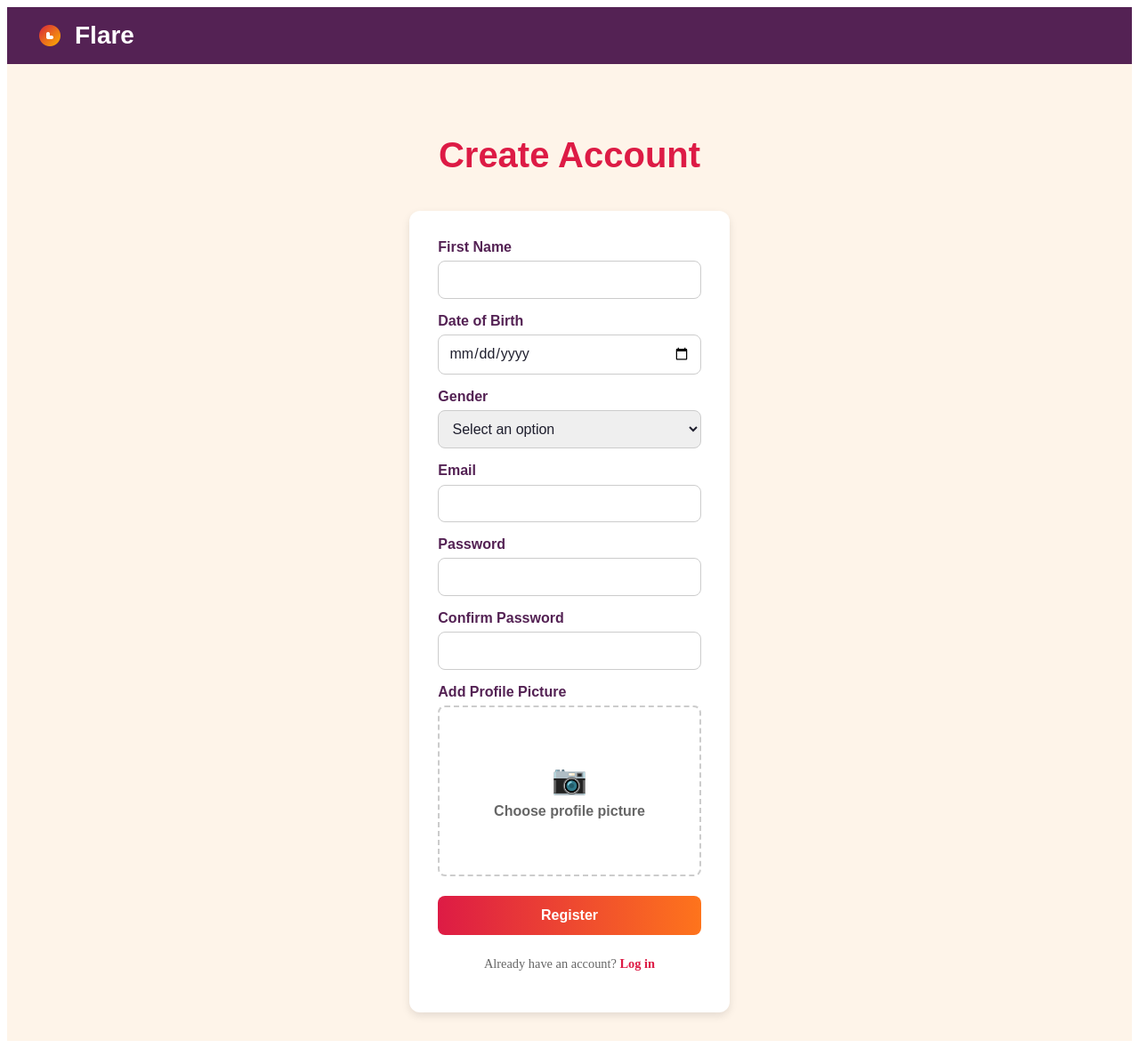
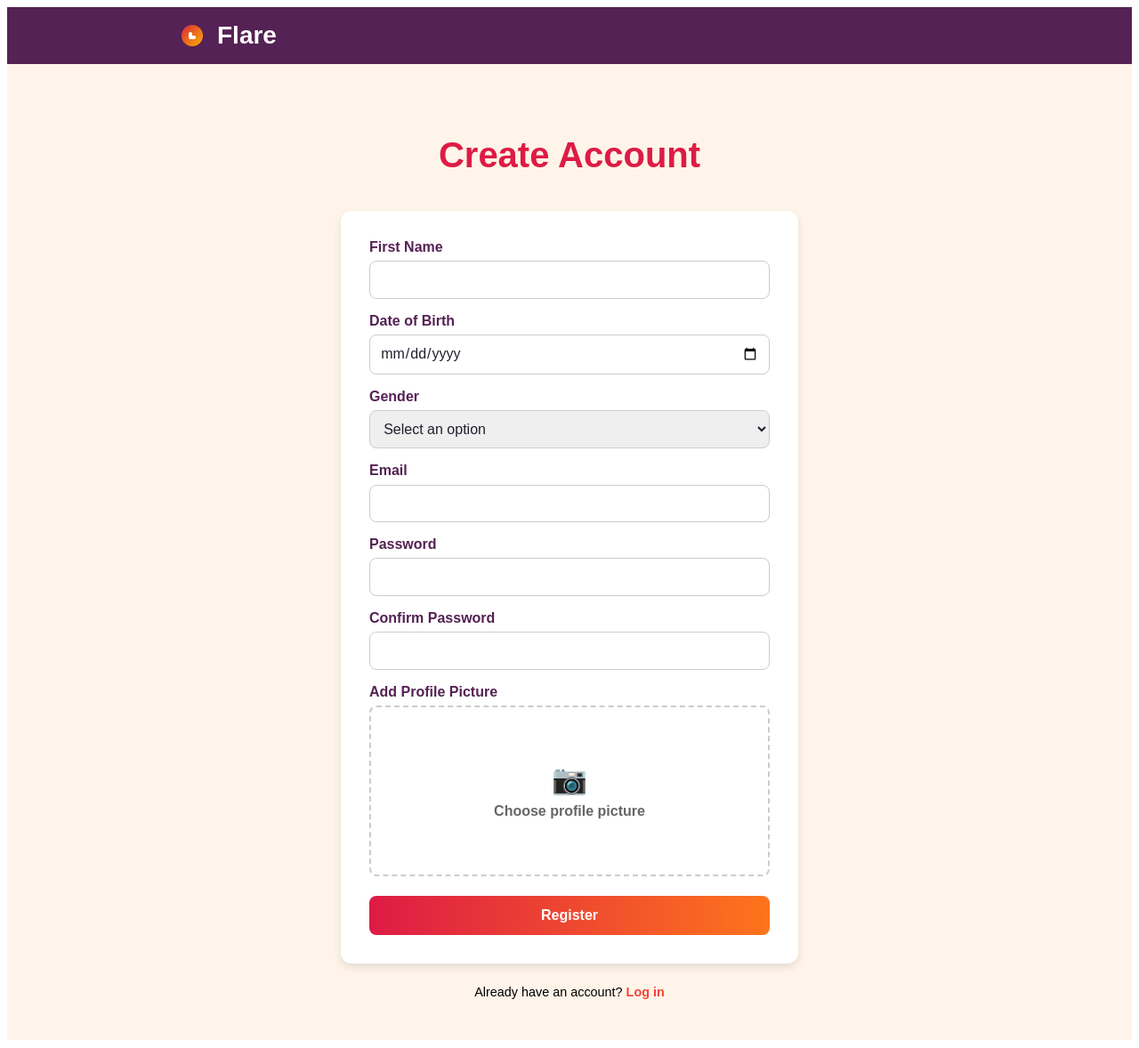
Before and after one commit to StephanieVDH/tinder-frontend, a Vue app: page /register in a window 1280 px wide. Shown: the whole page at 89% size. Built offline with nearby package versions, Linux system fonts and the light colour scheme.

Commit message:
header layout

```diff
--- a/src/components/LogIn.vue
+++ b/src/components/LogIn.vue
@@ -1,13 +1,11 @@
 <template>
   <div class="login-container">
     <header class="header">
-      <div class="nav-container">
-        <div class="logo">
-          <div class="logo-icon">
-            <img src="@/assets/logo.png" alt="Flare Logo" width="32" height="32" />
-          </div>
-          <span class="logo-text">Flare</span>
+      <div class="logo">
+        <div class="logo-icon">
+          <img src="@/assets/logo.png" alt="Flare Logo" width="32" height="32" />
         </div>
+        <span class="logo-text">Flare</span>
       </div>
     </header>
     <section class="login-main">
@@ -121,24 +119,16 @@ export default {
 
 .header {
   background: #542254;
-  padding: 1rem 0;
+  padding: 1rem 2rem;
   position: relative;
   z-index: 100;
-}
-
-.nav-container {
-  max-width: 1200px;
-  margin: 0 auto;
-  padding: 0 2rem;
-  display: flex;
-  justify-content: space-between;
-  align-items: center;
 }
 
 .logo {
   display: flex;
   align-items: center;
   gap: 0.75rem;
+  margin-left: 10rem;
 }
 
 .logo-icon img {
--- a/src/components/RegisterPage.vue
+++ b/src/components/RegisterPage.vue
@@ -1,14 +1,11 @@
 <template>
   <div class="register-page">
-    <!-- Header Navigation -->
     <header class="header">
-      <div class="nav-container">
-        <div class="logo">
-          <div class="logo-icon">
-            <img src="@/assets/logo.png" alt="Flare Logo" width="32" height="32" />
-          </div>
-          <span class="logo-text">Flare</span>
+      <div class="logo">
+        <div class="logo-icon">
+          <img src="@/assets/logo.png" alt="Flare Logo" width="32" height="32" />
         </div>
+        <span class="logo-text">Flare</span>
       </div>
     </header>
 
@@ -54,6 +51,7 @@
                 <input id="confirmPassword" v-model="confirmPassword" type="password" minlength="8" required />
               </div>
 
+              <!-- profile picture section -->
               <div class="form-group full-width">
                 <label for="profilePicture">Add Profile Picture</label>
                 <div class="picture-upload-container">
@@ -80,16 +78,15 @@
                   </label>
                 </div>
               </div>
-
               <button type="submit" class="full-width btn-primary">Register</button>
             </div>
           </form>
 
+        </div>
           <p class="login-link">
             Already have an account?
             <router-link to="/login">Log in</router-link>
           </p>
-        </div>
       </div>
     </div>
   </div>
@@ -183,24 +180,16 @@ export default {
 /* Header */
 .header {
   background: #542254;
-  padding: 1rem 0;
+  padding: 1rem 2rem;
   position: relative;
   z-index: 100;
-}
-
-.nav-container {
-  max-width: 1200px;
-  margin: 0 auto;
-  padding: 0 2rem;
-  display: flex;
-  justify-content: space-between;
-  align-items: center;
 }
 
 .logo {
   display: flex;
   align-items: center;
   gap: 0.75rem;
+  margin-left: 10rem;
 }
 
 .logo-icon img {
@@ -225,6 +214,7 @@ export default {
 }
 
 .register-content {
+  width: 100%;
   display: flex;
   flex-direction: column;
   align-items: center;
@@ -246,7 +236,7 @@ export default {
   border-radius: 12px;
   box-shadow: 0 4px 10px rgba(0,0,0,0.1);
   width: 100%;
-  max-width: 520px;
+  max-width: 450px;
 }
 
 .form-grid {
@@ -367,16 +357,15 @@ select:focus {
   opacity: 1;
 }
 
-/* Login link styling */
 .login-link {
   text-align: center;
   margin-top: 1.5rem;
-  color: #666;
   font-size: 0.9rem;
+  font-family: 'Arial', sans-serif;
 }
 
 .login-link a {
-  color: #dd1b45;
+  color: #f54438;
   text-decoration: none;
   font-weight: bold;
 }
```
